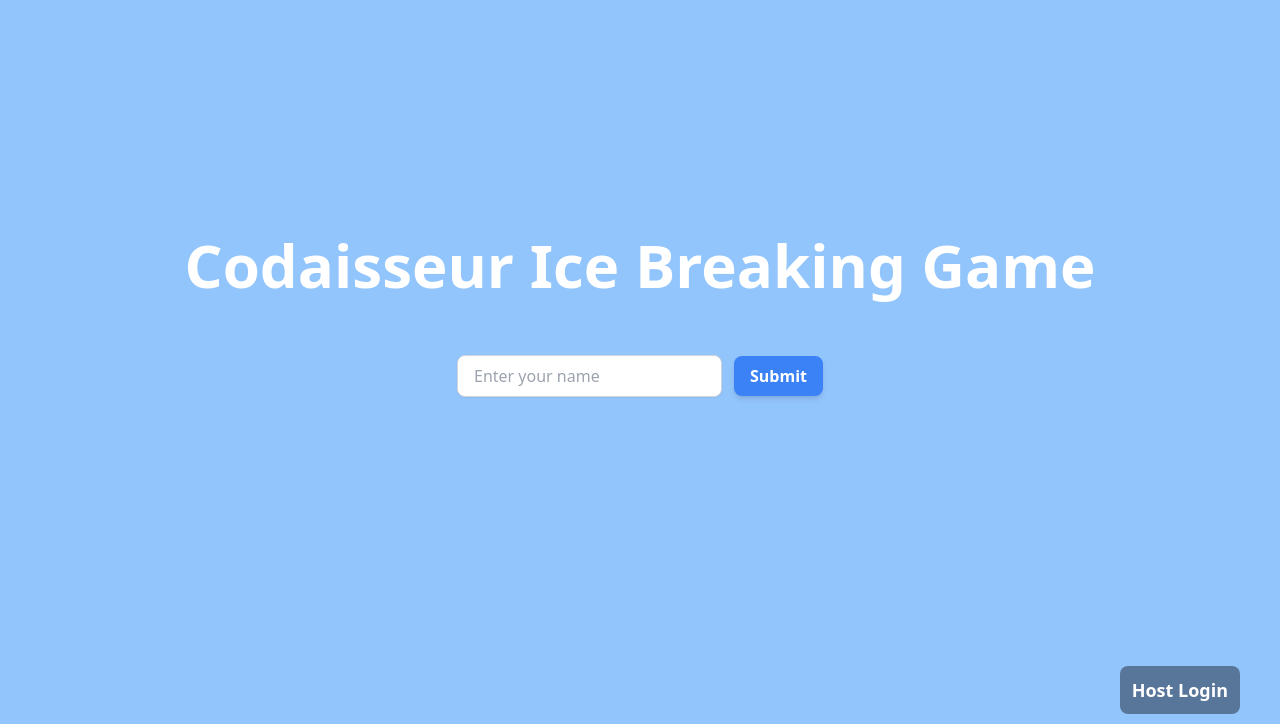
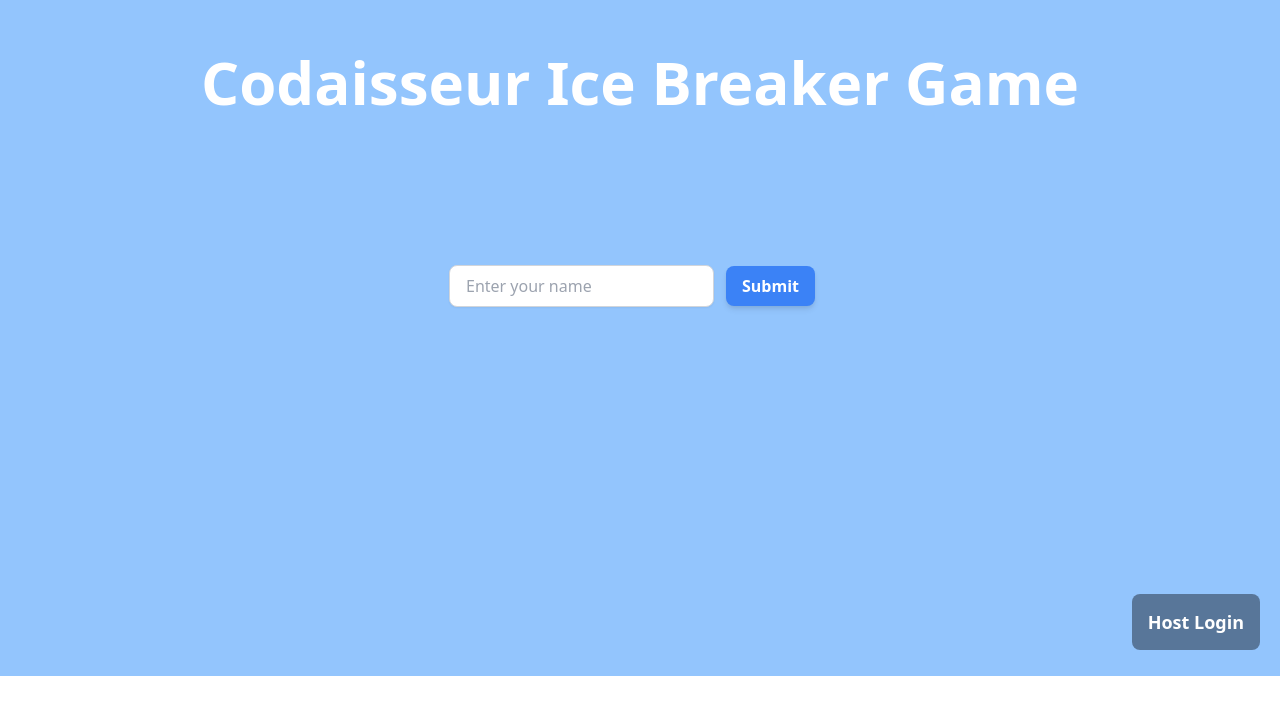
Before and after one commit to DionAlting/Icebreaker-frontend, a React (Create React App) app: page / in a window 1280 px wide. Shown: the part 124-848 px from the top of the page. After the commit the page ends 800 px from the top, so only its background shows below. Built offline with nearby package versions, Linux system fonts and the light colour scheme; no server answers; the HTML template or start-up script is replaced by a standard one.

Commit message:
Home page styling and cleanup

```diff
--- a/src/pages/Home.js
+++ b/src/pages/Home.js
@@ -6,7 +6,6 @@
 import io from "socket.io-client";
 import { Link } from "react-router-dom";
 import Chart from "../components/Chart";
-import Scoreboard from "../components/Scoreboard";
 
 const socket = io("http://localhost:4001");
 
@@ -52,31 +51,30 @@
   };
 
   return (
-    <>
-      <div className="container flex flex-col items-center justify-center h-screen m-auto">
-        <div className="flex mt-20">
-          <h1 className="text-6xl font-bold">Codaisseur Ice Breaking Game</h1>
+    <div class="grid grid-rows-3 grid-cols-3 grid-flow-row-dense gap-2 h-screen text-white">
+      <div class="col-span-full text-center mt-44">
+        <h1 className="text-6xl font-bold">Codaisseur Ice Breaker Game</h1>
       </div>
-        <div className="flex flex-col items-center mt-10">
+      <div className="col-span-full place-self-center">
+        <div className="flex flex-row items-center justify-center">
+          <div className="flex flex-col items-center">
             {isPlayer ? (
               <>
                 {question.question ? (
                   <>
-                  <div>
-                    <Chart />
+                    <div className="my-5 text-3xl font-semibold">
+                      {num <= 0 ? "Times up!" : `Time left ${num} seconds `}
                     </div>
-                  <div>
-                    <Scoreboard />
-                  </div>
-
-                  <div className="my-5 text-3xl">Time left {num} seconds</div>
+                    <div className="py-5">
                       <p className="text-4xl">
                         <span className="px-4 py-2 bg-gray-400 rounded-lg shadow-md bg-opacity-40">
                           {question.question}
                         </span>
                         <span className="ml-4 font-extrabold">{username}?</span>
                       </p>
-                  <div className="flex flex-row mt-10">
+                    </div>
+
+                    <div className="flex flex-row mt-5">
                       <button
                         disabled={isTimeUp}
                         onClick={() => handleAnswerClick(question.id, id, true)}
@@ -86,7 +84,9 @@
                       </button>
                       <button
                         disabled={isTimeUp}
-                      onClick={() => handleAnswerClick(question.id, id, false)}
+                        onClick={() =>
+                          handleAnswerClick(question.id, id, false)
+                        }
                         className="w-32 px-4 py-2 ml-5 text-lg font-semibold text-center text-white transition duration-200 ease-in bg-red-500 rounded-lg shadow-md disabled:opacity-50 hover:bg-red-600 focus:ring-red-500 focus:ring-offset-red-200 focus:outline-none focus:ring-2 focus:ring-offset-2"
                       >
                         No
@@ -101,18 +101,20 @@
               <UserSignUpForm />
             )}
           </div>
+          <div className="ml-4 ">
+            {isPlayer && question.question ? <Chart /> : null}
           </div>
-      <div className="flex flex-row justify-end">
-        <div className="mb-5 mr-10">
+        </div>
+      </div>
+      <div className="mb-10 mr-5 col-span-full place-self-end">
         <Link
-            className="px-3 py-3 text-lg font-bold bg-gray-800 bg-opacity-50 rounded-lg hover:bg-gray-900"
+          className="p-4 text-lg font-bold bg-gray-800 bg-opacity-50 rounded-lg hover:bg-gray-900"
           to="/login"
         >
           Host Login
         </Link>
       </div>
     </div>
-    </>
   );
 };
 
```
Lines whose indentation alone changed are shown as unchanged.
